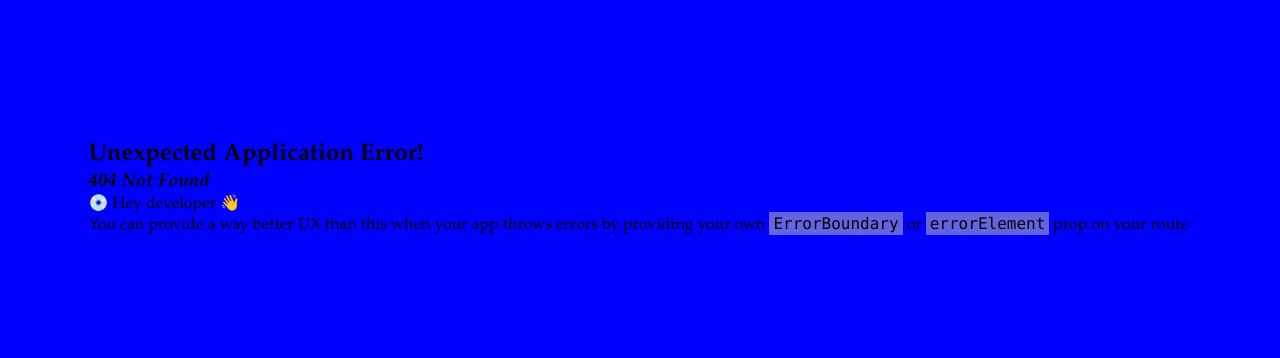
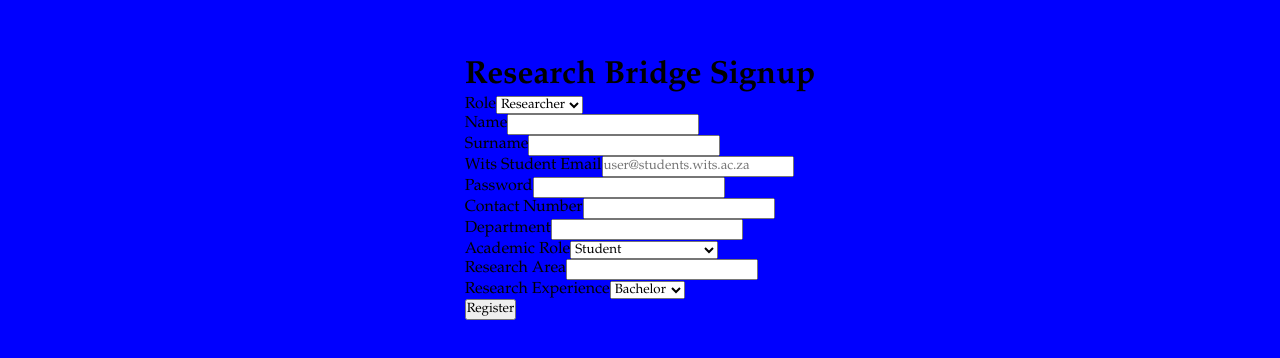
Before and after one commit to unknown11-svg/ResearchBridge, a React (Create React App) app: page /SignupPage in a window 1280 px wide. Before the commit this address had no page. Shown: the part 212-570 px from the top of the page. Built offline with nearby package versions, Linux system fonts and the light colour scheme.

Commit message:
HI THERE

```diff
--- a/src/App.js
+++ b/src/App.js
@@ -7,6 +7,7 @@
 import ReasercherPage from "./pages/ReseacherForm.js";
 import AdminPage from "./pages/adminform.js";
 import ReviewerPage from "./pages/reviewform.js";
+import SignupPage from "./pages/SignupPage.js";
 
 function App() {
   const router = createBrowserRouter([
@@ -34,6 +35,11 @@
       path: "/reviewer",
       element: <ReviewerPage />,
     },
+    {
+      path: "/SignupPage",
+      element: <SignupPage />,
+    },
+
   ]);
 
   return (
--- /dev/null
+++ b/src/pages/SignupPage.js
@@ -0,0 +1,209 @@
+import { useState } from 'react';
+import { useNavigate } from 'react-router-dom';
+// import { useAuth } from '../context/AuthContext';
+
+const SignupPage = () => {
+  const [formData, setFormData] = useState({
+    role: 'Researcher',
+    name: '',
+    surname: '',
+    email: '',
+    password: '',
+    contactNo: '',
+    department: '',
+    academicRole: 'Student',
+    researchArea: '',
+    researchExperience: 'Bachelor'
+  });
+
+  const [errors, setErrors] = useState({});
+  const navigate = useNavigate();
+
+  const handleChange = (e) => {
+    setFormData({ ...formData, [e.target.name]: e.target.value });
+  };
+
+  const handleSubmit = async (e) => {
+    // e.preventDefault();
+    // try {
+    //   const response = await api.post('/api/auth/signup', formData);
+    //   localStorage.setItem('accessToken', response.data.accessToken);
+    //   navigate('/dashboard');
+    // } catch (error) {
+    //   if (error.response) {
+    //     setErrors(error.response.data);
+    //   } else {
+    //     setErrors({ general: 'Registration failed. Please try again.' });
+    //   }
+    // }
+  };
+
+  const renderRoleFields = () => {
+    switch (formData.role) {
+      case 'Researcher':
+        return (
+          <>
+            <div className="form-group">
+              <label>Research Area</label>
+              <input
+                type="text"
+                name="researchArea"
+                value={formData.researchArea}
+                onChange={handleChange}
+                required
+              />
+            </div>
+            <div className="form-group">
+              <label>Research Experience</label>
+              <select
+                name="researchExperience"
+                value={formData.researchExperience}
+                onChange={handleChange}
+                required
+              >
+                <option value="Bachelor">Bachelor</option>
+                <option value="Honours">Honours</option>
+                <option value="Masters">Masters</option>
+                <option value="PhD">PhD</option>
+              </select>
+            </div>
+          </>
+        );
+      case 'Reviewer':
+        return (
+          <div className="form-group">
+            <label>Research Experience</label>
+            <select
+              name="researchExperience"
+              value={formData.researchExperience}
+              onChange={handleChange}
+              required
+            >
+              <option value="Bachelor">Bachelor</option>
+              <option value="Honours">Honours</option>
+              <option value="Masters">Masters</option>
+              <option value="PhD">PhD</option>
+            </select>
+          </div>
+        );
+      default:
+        return null;
+    }
+  };
+
+  return (
+    <div className="signup-container">
+      <h1>Research Bridge Signup</h1>
+      <form onSubmit={handleSubmit}>
+        {errors.general && <div className="error">{errors.general}</div>}
+
+        <div className="form-group">
+          <label>Role</label>
+          <select
+            name="role"
+            value={formData.role}
+            onChange={handleChange}
+            required
+          >
+            <option value="Researcher">Researcher</option>
+            <option value="Admin">Admin</option>
+            <option value="Reviewer">Reviewer</option>
+          </select>
+        </div>
+
+        <div className="form-group">
+          <label>Name</label>
+          <input
+            type="text"
+            name="name"
+            value={formData.name}
+            onChange={handleChange}
+            required
+          />
+        </div>
+
+        <div className="form-group">
+          <label>Surname</label>
+          <input
+            type="text"
+            name="surname"
+            value={formData.surname}
+            onChange={handleChange}
+            required
+          />
+        </div>
+
+        <div className="form-group">
+          <label>Wits Student Email</label>
+          <input
+            type="email"
+            name="email"
+            value={formData.email}
+            onChange={handleChange}
+            required
+            placeholder="user@students.wits.ac.za"
+          />
+          {errors.code === 'INVALID_EMAIL_DOMAIN' && (
+            <div className="error">Only Wits student emails allowed</div>
+          )}
+        </div>
+
+        <div className="form-group">
+          <label>Password</label>
+          <input
+            type="password"
+            name="password"
+            value={formData.password}
+            onChange={handleChange}
+            required
+            minLength="8"
+          />
+        </div>
+
+        <div className="form-group">
+          <label>Contact Number</label>
+          <input
+            type="tel"
+            name="contactNo"
+            value={formData.contactNo}
+            onChange={handleChange}
+            required
+          />
+        </div>
+
+        <div className="form-group">
+          <label>Department</label>
+          <input
+            type="text"
+            name="department"
+            value={formData.department}
+            onChange={handleChange}
+            required
+          />
+        </div>
+
+        <div className="form-group">
+          <label>Academic Role</label>
+          <select
+            name="academicRole"
+            value={formData.academicRole}
+            onChange={handleChange}
+            required
+          >
+            <option value="Student">Student</option>
+            <option value="Lecturer">Lecturer</option>
+            <option value="Academic Researcher">Academic Researcher</option>
+          </select>
+        </div>
+
+        {renderRoleFields()}
+
+        <button type="submit" className="submit-btn">
+          Register
+        </button>
+      </form>
+    </div>
+  );
+};
+
+export default SignupPage;
--- a/src/pages/login.js
+++ b/src/pages/login.js
@@ -147,7 +147,7 @@
           <section>
             <p>
               Don't have an account?{" "}
-              <a className="link signup-link" href="/role">
+              <a className="link signup-link" href="/SignupPage">
                 Sign up
               </a>
             </p>
```
Also changed, not shown: package.json (+3 -4 lines), src/pages/LoginPage.js (added, +27 -0 lines), 2 other files (tests, documents, lock files or other folders).
